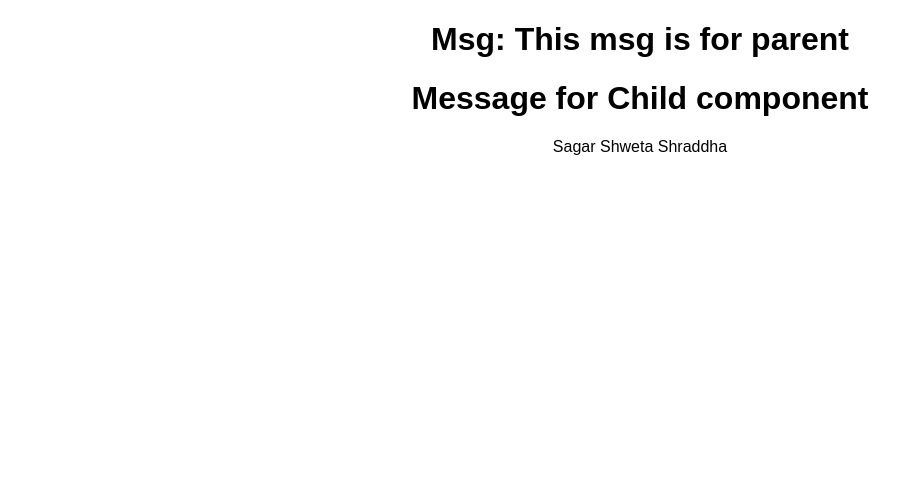
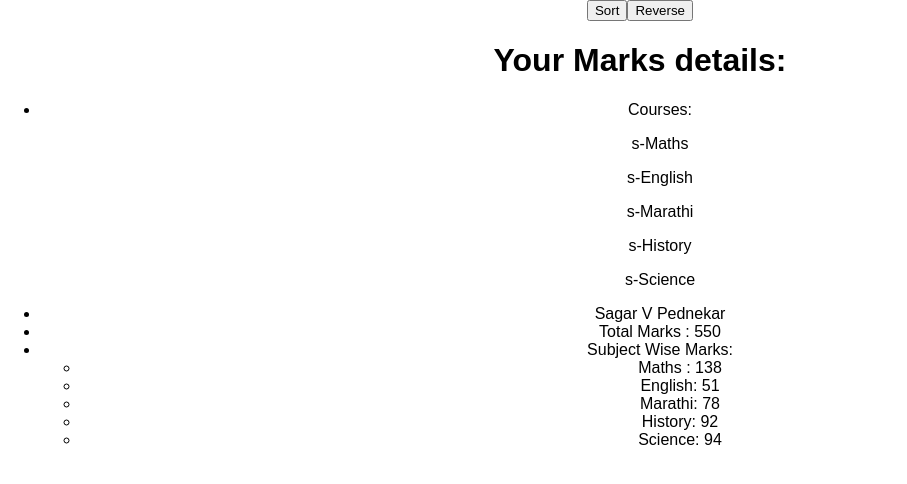
Before and after one commit to sagarpednekar/react-basics, a React (Create React App) app: page / in a window 1280 px wide. Shown: the top 484 px of the page, without its empty margins (0-907 px from the left). Built offline with nearby package versions, Linux system fonts and the light colour scheme.

Commit message:
Set an example of state for subjects array to reverse and sort

```diff
--- a/src/App.js
+++ b/src/App.js
@@ -1,51 +1,83 @@
 import React, { Component } from 'react';
 import './App.css';
-import Header from './components/Header';
-import Intro from './components/Intro'
 
 class App extends Component {
   render() {
     return (
       <div className="App">
-       <Parent msg= "This msg is for parent " />
-
+        <Marks  />
       </div>
     );
   }
 }
-// sample parent component
 
+/// Make default props
+class Marks extends Component {
+ //define default states here in constructor
+  constructor(props) {
+    super(props);
+    this.state = {
+      name: "Sagar V Pednekar",
+      totalMarks: 550,
+      subjects: ["s-Maths", "s-English", "s-Marathi", "s-History", "s-Science"],
+      subjectWiseMarks: {
+        "Maths": 138,
+        "Marathi": 78,
+        "Hindi": 82,
+        "English": 51,
+        "History": 92,
+        "Science": 94
+      }
+    }
+  this.handleReverse = this.handleReverse.bind(this);
+  this.handleSort = this.handleSort.bind(this);
+  }
 
-class Parent extends Component {
+  handleReverse(){
+    this.setState( {subjects: this.state.subjects.reverse()} );
+  }
+  handleSort(){
+    this.setState({
+      subjects: this.state.subjects.sort()
+    });
+  }
+
   render() {
     return (
       <div>
-        <h1>Msg: {this.props.msg}</h1>
-        <Child msg = "Message for Child component"/>
-        <p> {this.props.names.map((name, i) =>{
-            return " "+ name
-        })}</p>
+        <button onClick={this.handleSort}>Sort</button>
+        <button onClick={this.handleReverse}>Reverse</button>
+        <h1 >Your Marks details: </h1>
+        <ul>
+        <Subject subjects={this.state.subjects} />
+          <li>{this.state.name}</li>
+          <li>Total Marks : {this.state.totalMarks}</li>
+          <li>Subject Wise Marks:
+            <ul>
+              <li>Maths : {this.state.subjectWiseMarks.Maths}</li>
+              <li>English: {this.state.subjectWiseMarks.English}</li>
+              <li>Marathi: {this.state.subjectWiseMarks.Marathi}</li>
+              <li>History:  {this.state.subjectWiseMarks.History}</li>
+              <li>Science: {this.state.subjectWiseMarks.Science}</li>
+            </ul>
+          </li>
+        </ul>
       </div>
     )
   }
 }
-Parent.defaultProps = {
-  names: [
-    "Sagar",
-    "Shweta",
-    "Shraddha"
-  ]
-}
-class Child extends Component{
-  render(){
-    return(
+
+class Subject extends Component {
+  render() {
+    return (
       <div>
-        <h1>{this.props.msg}</h1>
+         <li >Courses: {this.props.subjects.map((subject,i)=>{
+           return <p>{subject}</p>
+         })}</li>
       </div>
     )
   }
 }
 
 
-
 export default App;
```
